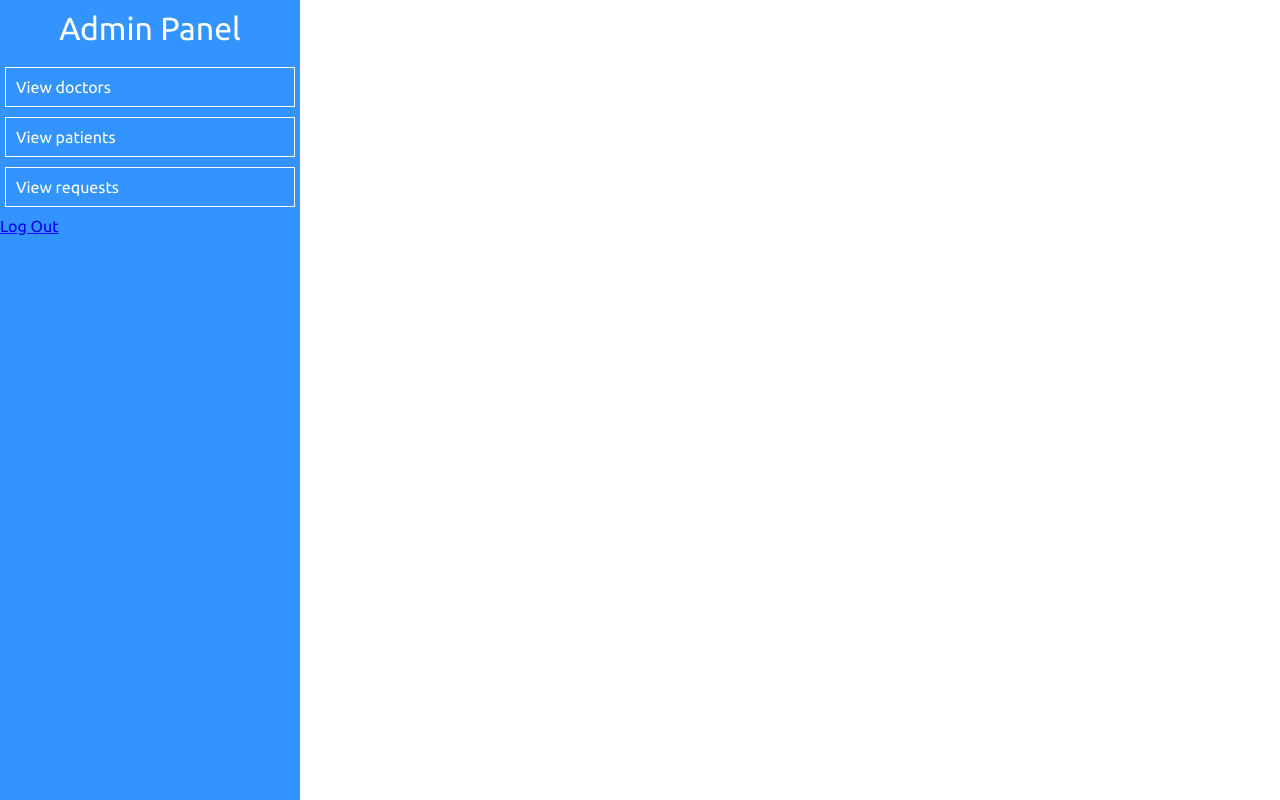
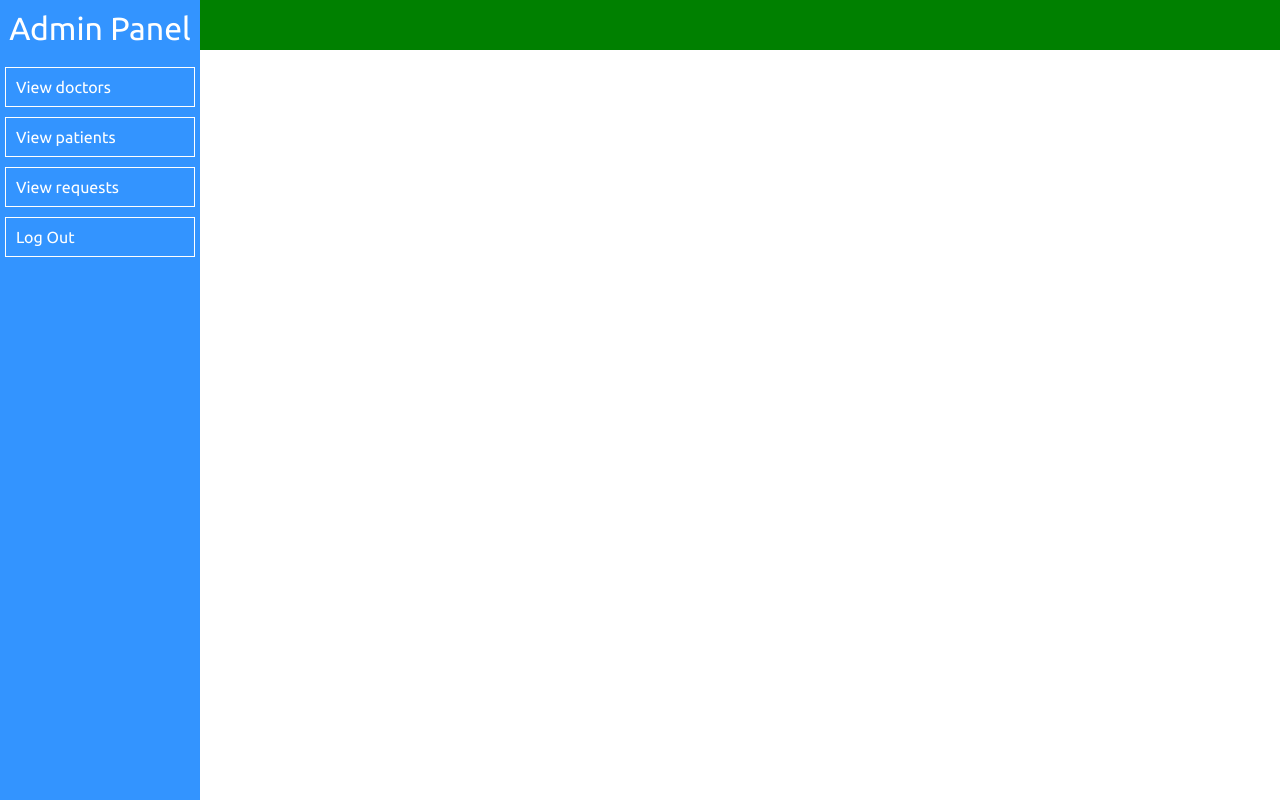
Before and after one commit to clarodanesh/AutoDoc, a CodeIgniter app: the page made by application/views/admin_dashboard.php in a window 1280 px wide. Run offline with CodeIgniter, Linux system fonts and the light colour scheme.

Commit message:
styles changed panel now has main content attached to it, need to make user page without panel

```diff
--- a/application/views/admin_dashboard.php
+++ b/application/views/admin_dashboard.php
@@ -20,7 +20,11 @@ defined('BASEPATH') OR exit('No direct script access allowed');
     <div class='side-panel-link'>View doctors</div>
     <div class='side-panel-link'>View patients</div>
     <div class='side-panel-link'>View requests</div>
-    <a href='<?php echo base_url(); ?>index.php/Admin_controller/logout'>Log Out</a>
+    <a href='<?php echo base_url()?>index.php/Admin_controller/logout' id='logout-btn'><div class='side-panel-link'>Log Out</div></a>
+</div>
+
+<div id='main-content'>
+    <div id='main-header'></div>
 </div>
 
 </body>
--- a/css/autodoc-admin.css
+++ b/css/autodoc-admin.css
@@ -1,5 +1,7 @@
 body{
     margin: 0;
+    display: flex;
+    flex-direction: row;
 }
 
 #admin-side-panel{
@@ -29,3 +31,25 @@ body{
     margin-right: 5px;
     border: 1px solid #FFFFFF;
 }
+
+.side-panel-link:hover{
+    box-shadow: 0px 0px 20px -5px rgba(0,0,0,0.7);
+    transition: 0.3s;
+}
+
+#logout-btn{
+    text-decoration: none;
+}
+
+#main-content{
+    width: 1620px;
+    height: 100%;
+}
+
+#main-header{
+    height: 50px;
+    position: fixed;
+    top: 0;
+    width: inherit;
+    background-color: green;
+}
--- a/js/admin-panel.js
+++ b/js/admin-panel.js
@@ -1,5 +1,6 @@
 $( document ).ready(function() {
     console.log( "ready!" );
+
     $('#admin-side-panel').css('height', window.innerHeight);
 
     $( window ).resize(function() {
```
